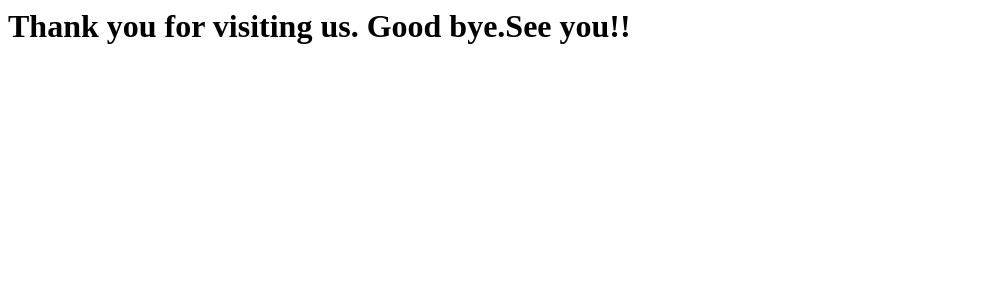
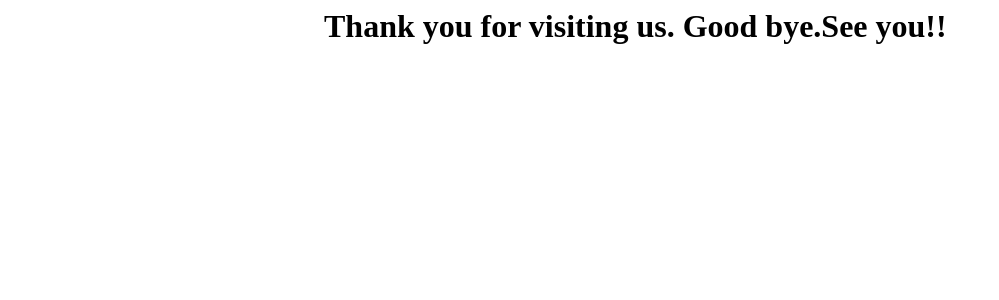
Before and after one commit to MAYIMENG/NTU-19, a Flask app: template templates/real_end.html in a window 1280 px wide. Shown: the top 300 px of the page, without its empty margins (0-999 px from the left). Run offline with Flask 3, Linux system fonts and the light colour scheme; the template is opened without the code that fills it, so the values that code supplies are empty.

Commit message:
Update real_end.html

```diff
--- a/templates/real_end.html
+++ b/templates/real_end.html
@@ -1,3 +1,10 @@
+<style>
+    .container{width:100%;margin:auto}
+    @media (min-width:600px) {.container{width: 80%;}}
+    @media (min-width:768px) {.container{width: 60%;}}
+    @media (min-width:1024px) {.container{width: 50%;}}
+</style>
 
-
+<div class="container">
 <h1>Thank you for visiting us. Good bye.See you!!</h1>
+</div>
```
